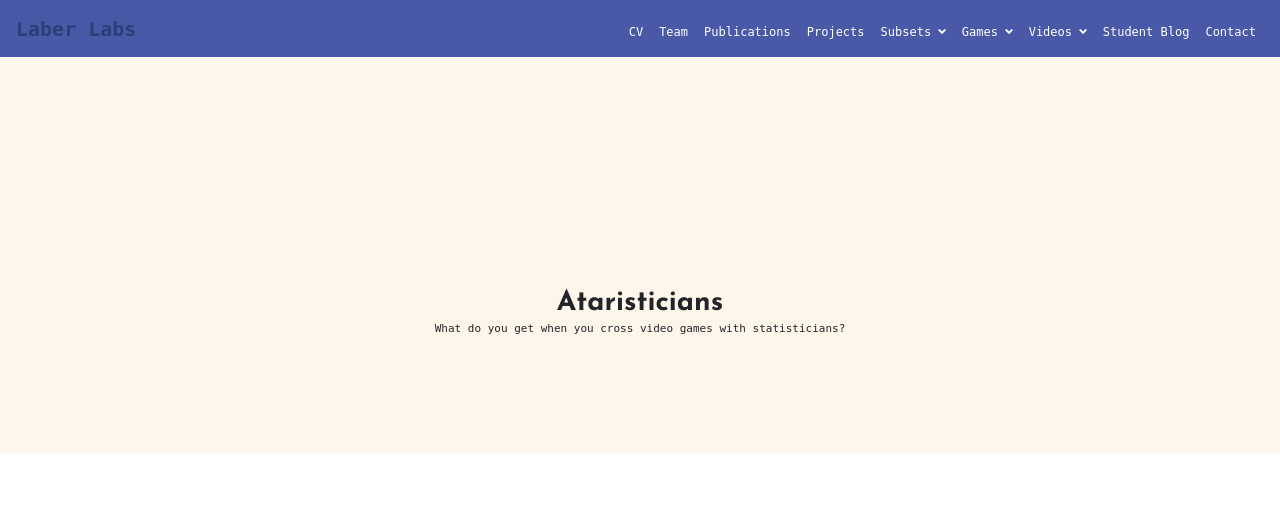
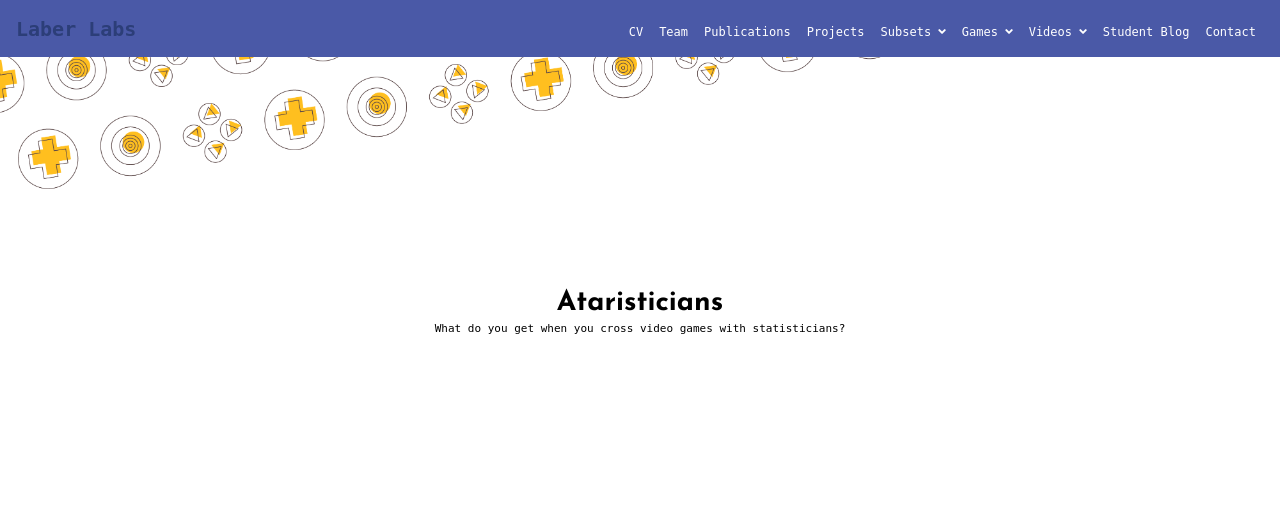
Before and after one commit to Creskie/laber-labs, a PHP site: page /pages/ataristicians.html in a window 1280 px wide. Shown: the top 515 px of the page. Run offline with PHP 8.4, Linux system fonts and the light colour scheme; some web fonts are replaced.

Commit message:
header for ataristicians

```diff
--- a/css/main.css
+++ b/css/main.css
@@ -336,6 +336,16 @@ section {
 	background-size: cover;
 	overflow: hidden;
 }
+.header-ataristicians {
+	background-image: url(../images/header-ataristicians.png);
+	background-size: cover;
+	overflow: hidden;
+}
+.header-donkeydarlings {
+	background-image: url(../images/header-donkeydarlings.png);
+	background-size: cover;
+	overflow: hidden;
+}
 
 .team-photo-laber {
 	border-radius: 50%;
--- a/pages/ataristicians.html
+++ b/pages/ataristicians.html
@@ -84,7 +84,7 @@
 	    </div>
 	</nav>
 
-	<header class="header-peach header-half">
+	<header class="header-white header-ataristicians header-half break-out">
 		<div class="header-content">
 			<div class="col-8 offset-2 header-content-inner">
 				<h3 class="subheader-1">Ataristicians</h3>
--- a/pages/donkeydarlings.html
+++ b/pages/donkeydarlings.html
@@ -84,7 +84,7 @@
 	    </div>
 	</nav>
 
-	<header class="header-peach header-half">
+	<header class="header-white header-donkeydarlings header-half break-out">
 		<div class="header-content">
 			<div class="col-8 offset-2 header-content-inner">
 				<h3 class="subheader-1">Donkey Darlings</h3>
```
Also changed, not shown: images/header-ataristicians.png (added).
